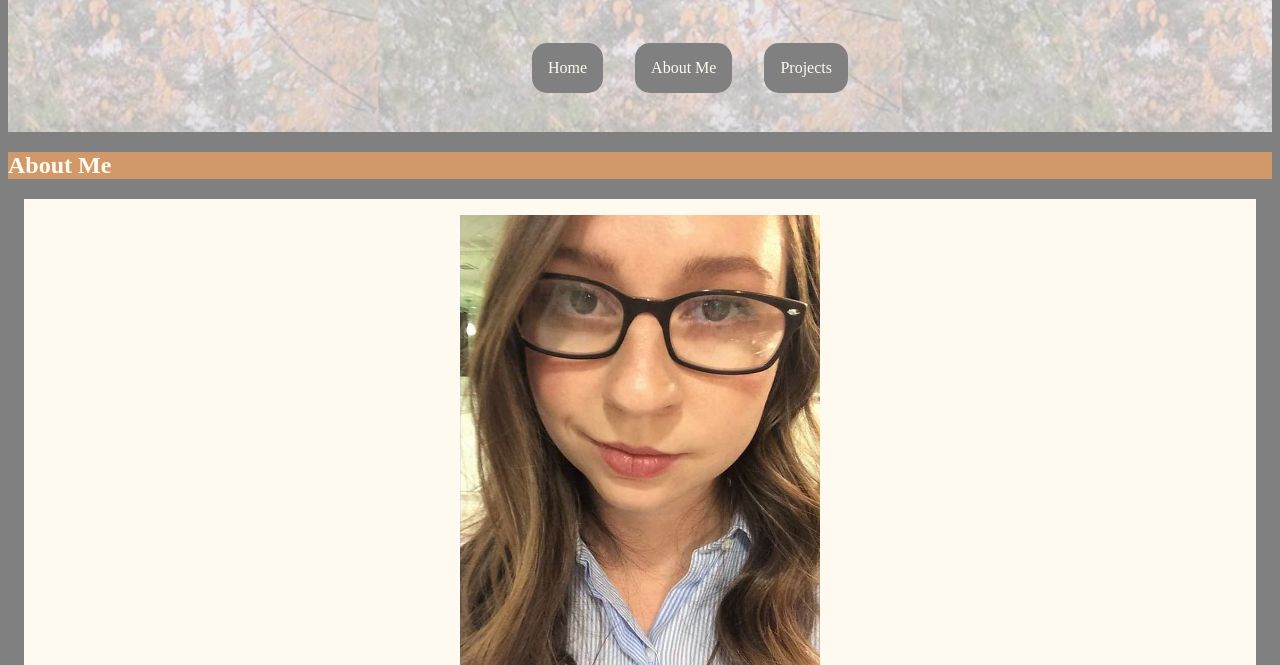
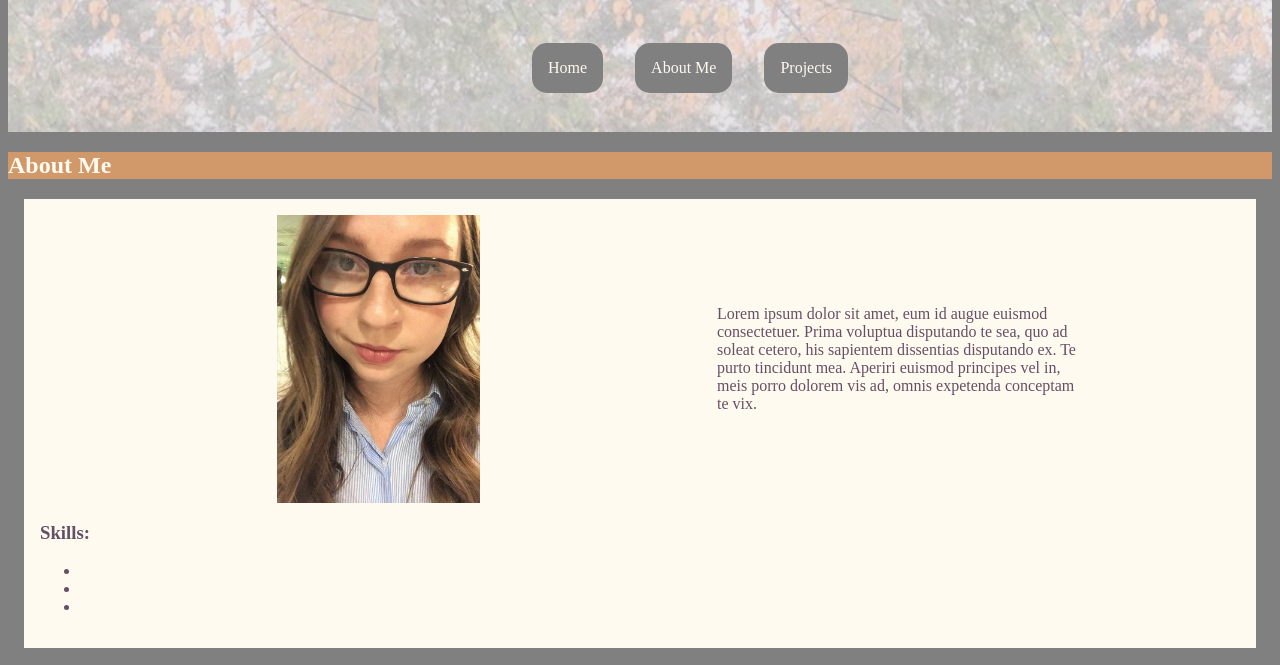
Before and after one commit to arielrw12/arielrw12.github.io, a plain HTML site: page index.html in a window 1280 px wide. Shown: the part 116-781 px from the top of the page. Drawn offline with Linux system fonts and the light colour scheme.

Commit message:
aligning items in about me

```diff
--- a/css/layout.css
+++ b/css/layout.css
@@ -53,7 +53,7 @@ nav li {
 }
 
 .resize-center {
-	justify-content: center;
+	align-items: center;
 	display: flex;
 	min-width: 20%;
 	max-width: 30%;
@@ -62,13 +62,13 @@ nav li {
 }
 
 .me-info {
-	justify-content: flex-start;
+	align-items: flex-start;
 	min-width: 20%;
 	max-width: 30%;
 }
 
 .skills {
-	justify-content: flex-end;
+	align-items: flex-end;
 	min-width: 20%;
 	max-width: 30%;
 }
--- a/index.html
+++ b/index.html
@@ -25,9 +25,11 @@
 
 <h2 id="about-me">About Me</h2>
 <div class="me">
-<section>
+<section class="me-pic">
 <img src="/me2.jpg" class="resize-center" alt="Picture of Ariel">
-<p class="me-info">Lorem ipsum dolor sit amet, eum id augue euismod consectetuer. Prima voluptua disputando te sea, quo ad soleat cetero, his sapientem dissentias disputando ex. Te purto tincidunt mea. Aperiri euismod principes vel in, meis porro dolorem vis ad, omnis expetenda conceptam te vix.</p>
+</section>
+<section class="me-info">
+<p>Lorem ipsum dolor sit amet, eum id augue euismod consectetuer. Prima voluptua disputando te sea, quo ad soleat cetero, his sapientem dissentias disputando ex. Te purto tincidunt mea. Aperiri euismod principes vel in, meis porro dolorem vis ad, omnis expetenda conceptam te vix.</p>
 </section>
 
 <section class="skills">
```
